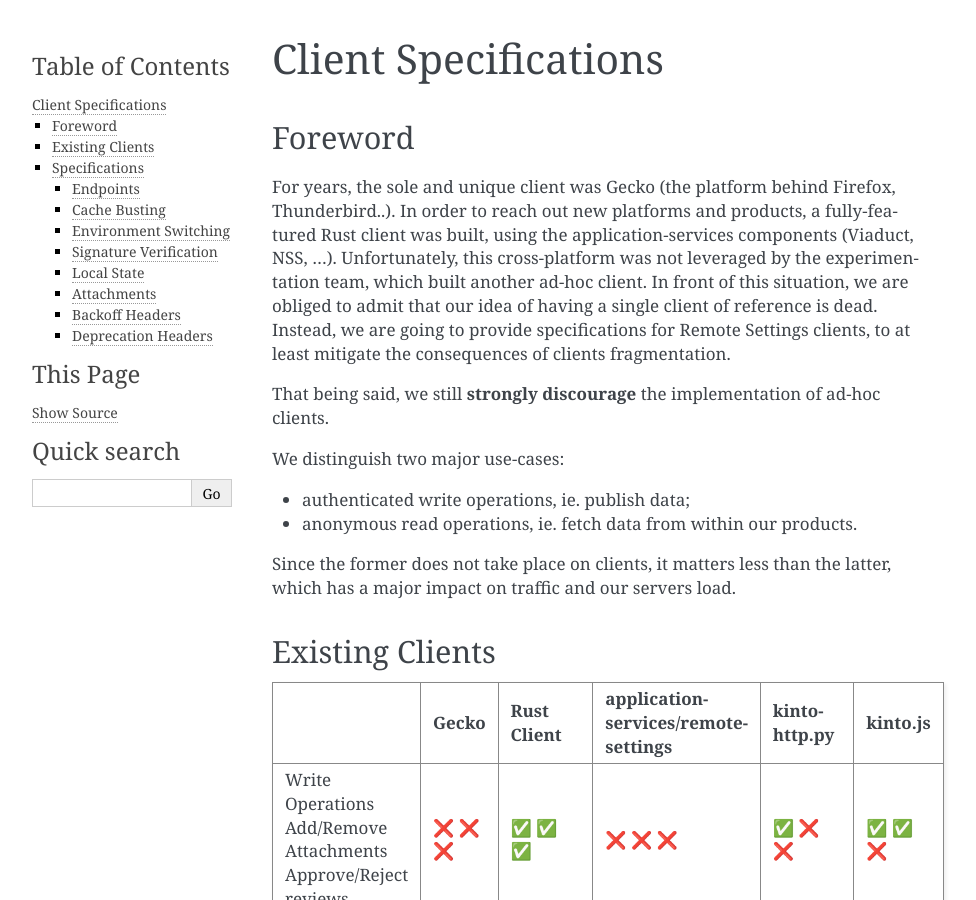
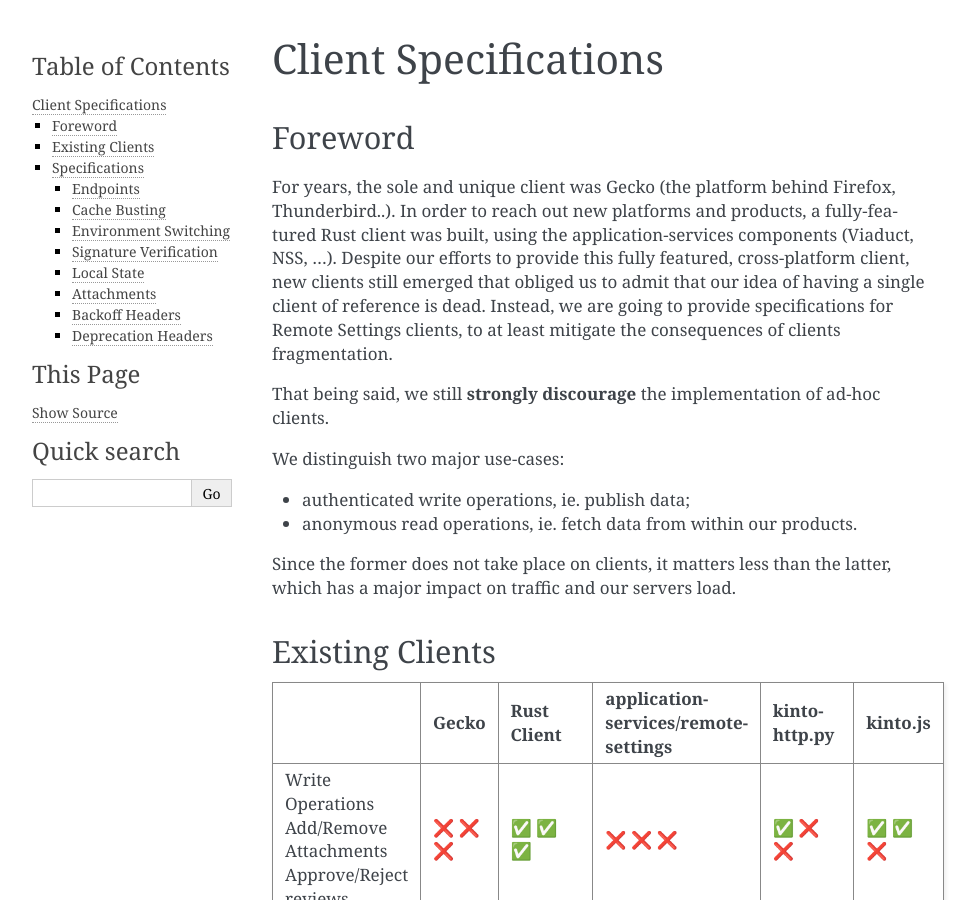
Before and after one commit to mozilla/remote-settings, a Sphinx documentation site: the page built from docs/client-specifications.rst, in a window 1280 px wide and 900 px high. Shown: the whole window, without its empty margins (148-1124 px from the left). Built offline with Sphinx 7.4.7, drawn with Linux system fonts in a browser that asks for light colours.

Commit message:
@grahamalama review

```diff
--- a/docs/client-specifications.rst
+++ b/docs/client-specifications.rst
@@ -7,7 +7,8 @@
 --------
 
 For years, the sole and unique client was Gecko (the platform behind Firefox, Thunderbird..). In order to reach out new platforms and products, a fully-featured Rust client was built, using the application-services components (Viaduct, NSS, ...).
-Unfortunately, this cross-platform was not leveraged by the experimentation team, which built another ad-hoc client. In front of this situation, we are obliged to admit that our idea of having a single client of reference is dead. Instead, we are going to provide specifications for Remote Settings clients, to at least mitigate the consequences of clients fragmentation.
+Despite our efforts to provide this fully featured, cross-platform client, new clients still emerged that obliged us to admit that our idea of having a single client of reference is dead.
+Instead, we are going to provide specifications for Remote Settings clients, to at least mitigate the consequences of clients fragmentation.
 
 That being said, we still **strongly discourage** the implementation of ad-hoc clients.
 
```
